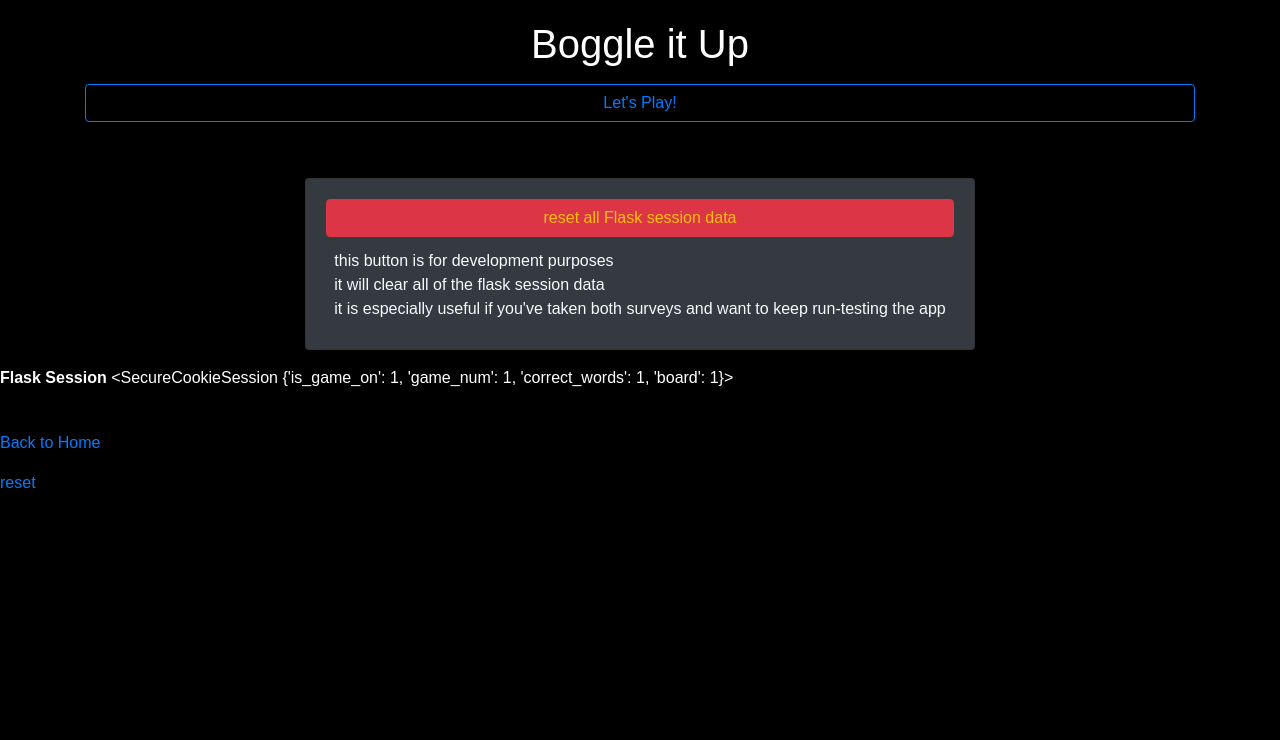
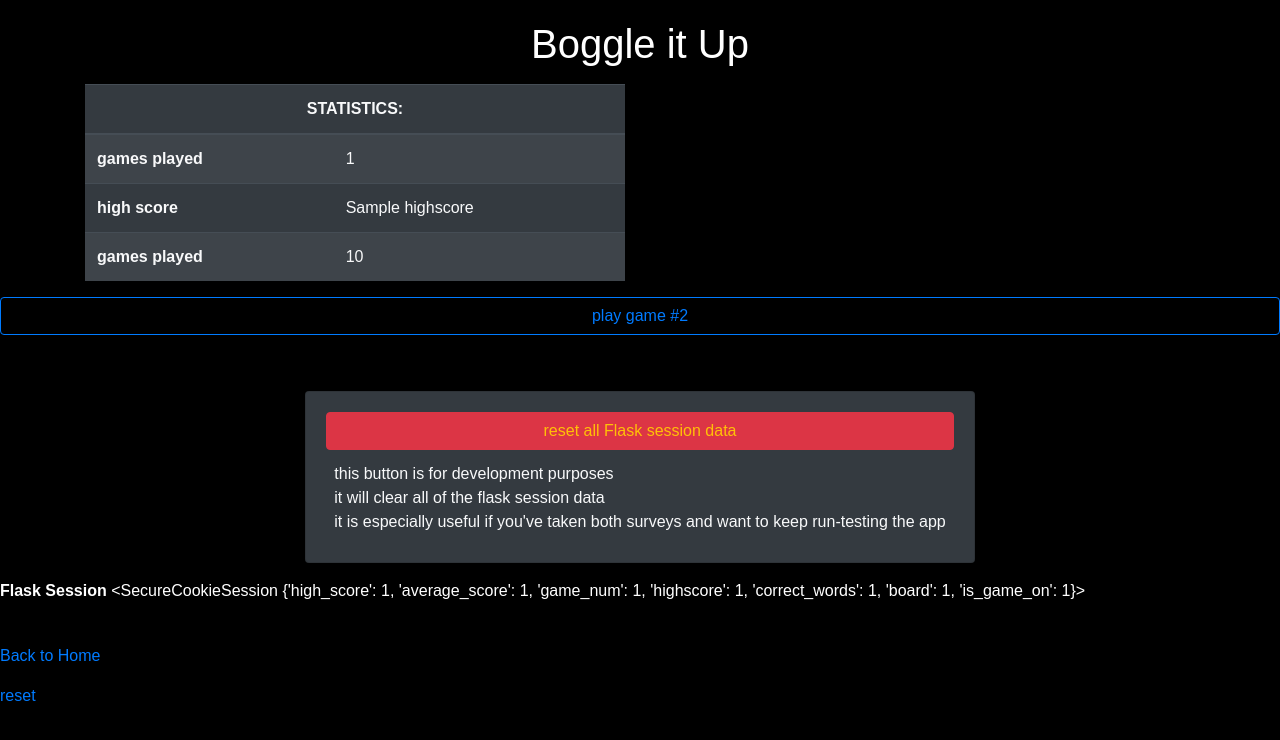
Before and after one commit to kingtor69/flask-boggle, a Flask app: template templates/home.html in a window 1280 px wide. Shown: the top 740 px of the page. Run offline with Flask 2, Linux system fonts and the light colour scheme; the visitor is signed in with stand-in values (Sample User, id 1); the template is opened without the code that fills it: most values are stand-ins (such as "Sample title", 1, 10 or a date in 2020); parts of the project's set-up code (start-up, migrations or seed data) failed here and were passed over; some libraries are stand-ins or nearby versions.

Commit message:
just goofing around, really

```diff
--- a/app.py
+++ b/app.py
@@ -1,27 +1,36 @@
 from flask import Flask, request, render_template, redirect, flash, jsonify, session
 from flask_debugtoolbar import DebugToolbarExtension
+from random import choice
+from boggle import Boggle, this_game, compliments, nicknames
 
 app = Flask(__name__)
 app.config['SECRET_KEY'] = "damn-secret"
 
-
-from boggle import Boggle, this_game
-
-
 @app.route('/')
 def load_home_page():
-    return render_template('home.html')
+    """load home page to display high score, number of games played, average score"""
+
+    highscore = int(session.get('high_score', '0'))
+    average_score = int(session.get('average_score', '0'))
+    game_num = int(session.get('game_num', '0'))
+    # if the game_num says games have been played and either of the other numbers are zero, something is wonky, so just reset and start over
+    if highscore == 0 or averagescore == 0:
+        session.clear()
+    session['highscore'] = highscore
+    session['average_score'] = average_score
+    session['game_num'] = game_num
+    return render_template('home.html', highscore = highscore, game_num = game_num, average_score = average_score)
 
 @app.route('/board')
 def load_board():
-    # game_on = request.args['play']
-    # session['is_game_on'] = game_on
-    # if not game_on:
-    #     flash('something went wrong, please try again', 'info')
-    #     return redirect('/')
+    """set up the board and the game-play form"""
 
-    game_num = session.get('game_num', 0)
-    game_num += 1
+    if not request.args['game_on']:
+        flash('something went wrong, please try again', 'info')
+        return redirect('/')
+
+    # the game number returns from the form is incremented 1 from where it had been previously, so these lines are incrementing the game number
+    game_num = request.args['game_on']
     session['game_num'] = game_num
     correct_words = session.get('correct_words', [])
     this_game = Boggle()
@@ -29,6 +38,8 @@ def load_board():
     session['board'] = board
     flash("Let's play!", "info")
     return render_template('board.html', board = board, len_correct_words = len(correct_words))
+
+
 
 @app.route('/play')
 def play_a_word():
@@ -38,14 +49,13 @@ def play_a_word():
     is_word_valid = this_game.check_valid_word(board, word)
     if is_word_valid == "ok":
         if correct_words.count(word) > 0:
-            flash ("You already got that word.", "info")
+            flash (f"You already got that word, {choice(nicknames)}.", "info")
         else:
             correct_words.append(word)
             session['correct_words'] = correct_words
-            random_compliment = "good one!"
-            flash (random_compliment, "thank_you")
+            flash (choice(compliments), "thanks")
     else:
-        flash (f"Sorry, that word is {is_word_valid}.", "error")
+        flash (f"Sorry, {choice(nicknames)}, that word is {is_word_valid}.", "error")
     return render_template('board.html', board = board, len_correct_words = len(correct_words))
 
 @app.route('/reset')
--- a/boggle.py
+++ b/boggle.py
@@ -31,18 +31,20 @@ class Boggle():
 
     def check_valid_word(self, board, word):
         """Check if a word is a valid word in the dictionary and/or the boggle board"""
+        if len(word) > 2:
+            word_exists = word in self.words
+            valid_word = self.find(board, word.upper())
 
-        word_exists = word in self.words
-        valid_word = self.find(board, word.upper())
-
-        if word_exists and valid_word:
-            result = "ok"
-        elif word_exists and not valid_word:
-            # result message rewritten to be used in flash messages by Tog Kingdon
-            result = "not on this board"
+            if word_exists and valid_word:
+                result = "ok"
+            elif word_exists and not valid_word:
+                # result message rewritten to be used in flash messages by Tog Kingdon
+                result = "not on this board"
+            else:
+                # result message rewritten to be used in flash messages by Tog Kingdon
+                result = "not in our dictionary"
         else:
-            # result message rewritten to be used in flash messages by Tog Kingdon
-            result = "not in our dictionary"
+            result = "too short"
 
         return result
 
@@ -148,3 +150,6 @@ class Boggle():
 
 # from here down is entirely written by Tor Kingdon
 this_game = Boggle()
+
+compliments = ["good one!", "nice", "niiiiice", "beauty, eh?", "slick", "you're killing it!", "daddy needs a new pair of shoes", "snappy!", "momma's gotta bring home the bacon!", "yo", "¡muey caliente!", "delicious", "genau", "trés bien"]
+nicknames = ["slick", "fancypants", "homeslice", "cheeseball", "dog", "tiny", "biggie", "sneaky pie", "homey", "amigo", "knucklehead", "big dog", "two times", "shorty", "punch buggy", "buckethead", "grandma pumpkinhead", "homes", "bobby-bob"]
--- a/static/style.css
+++ b/static/style.css
@@ -34,31 +34,29 @@ tag {
 	color: blue;
 }
 
-table .boggle-board {
+table.boggle-board {
 	font-family: 'Franklin Gothic Medium', 'Arial Narrow', Arial, sans-serif;
 	padding: 0.5rem;
 }
 
-table .boggle-board,
-th {
+th.boggle-board {
 	font-size: 4rem;
 	text-decoration: underline;
 	background-color: #07f;
 	color: white;
-	width: 400px;
+	width: 500px;
 	height: 80px;
 	border: 0.1rem black solid;
 	border-radius: 1vw;
 	padding: 0.2rem;
 }
 
-table .boggle-board,
-td {
+td.boggle-board {
 	font-size: 4rem;
 	background-color: whitesmoke;
 	color: black;
 	font-weight: bolder;
-	width: 80px;
+	width: 100px;
 	height: 80px;
 	border: 0.2rem black solid;
 	border-radius: 1vw;
--- a/templates/base.html
+++ b/templates/base.html
@@ -62,6 +62,8 @@
   <script src="https://code.jquery.com/jquery-3.4.1.slim.min.js" integrity="sha384-J6qa4849blE2+poT4WnyKhv5vZF5SrPo0iEjwBvKU7imGFAV0wwj1yYfoRSJoZ+n" crossorigin="anonymous"></script>
   <script src="https://cdn.jsdelivr.net/npm/popper.js@1.16.0/dist/umd/popper.min.js" integrity="sha384-Q6E9RHvbIyZFJoft+2mJbHaEWldlvI9IOYy5n3zV9zzTtmI3UksdQRVvoxMfooAo" crossorigin="anonymous"></script>
   <script src="https://stackpath.bootstrapcdn.com/bootstrap/4.4.1/js/bootstrap.min.js" integrity="sha384-wfSDF2E50Y2D1uUdj0O3uMBJnjuUD4Ih7YwaYd1iqfktj0Uod8GCExl3Og8ifwB6" crossorigin="anonymous"></script>
+  <!-- axios -->
+  <script src="https://unpkg.com/axios/dist/axios.min.js"></script>
   {% block scripts_before %}{% endblock %}
   <script src="static/app.js"></script>
   {% block scripts_after %}{% endblock %}
--- a/templates/board.html
+++ b/templates/board.html
@@ -10,14 +10,14 @@
             <table class="boggle-board">
                 <thead class="text-center">
                     <tr>
-                        <th colspan="5">Game #{{ session['game_num']}}</td>
+                        <th colspan="5" class="boggle-board text-center">Game #{{ session['game_num']}}</td>
                     </tr>
                 </thead>
                 <tbody>
                     {% for row in range(5) %}
                     <tr>
                     {% for col in range(5) %}
-                        <td class="col text-center" id="{{row}}-{{col}}">{{ board[row][col] }}</td>
+                        <td class="col text-center boggle-board" id="{{row}}-{{col}}">{{ board[row][col] }}</td>
                     {% endfor %}
                     </tr>
                     {% endfor %}
--- a/templates/home.html
+++ b/templates/home.html
@@ -4,12 +4,40 @@
 {% block header %}Boggle it Up{% endblock %}
 {% block content %}
 <div class="container">
-  <div class="d-none">
+  <div class="row d-none">
     <h2>instructions:</h2>
     <p>Maybe I should write some instructions. Maybe I won't, though.</p>
   </div>
+  {% if game_num > 0 %}
+  <div class="row">
+    <div class="col-md-6">
+      <table class="table table-dark table-striped text-light">
+        <thead>
+          <tr>
+            <th scope="col" colspan="2" class="text-center">STATISTICS:</th>
+          </tr>
+        </thead>
+        <tbody>
+          <tr>
+            <th scope="row">games played</th>
+            <td>{{ game_num }}</td>
+          </tr>
+          <tr>
+            <th scope="row">high score</th>
+            <td>{{ highscore }}</td>
+          </tr>
+          <tr>
+            <th scope="row">games played</th>
+            <td>{{ average_score }}</td>
+          </tr>
+        </tbody>
+      </table>
+    </div>
+  </div>
+  {% endif %}
+</div>
 <form action="/board" method="GET">
-    <h2><button class="btn btn-outline-primary rounded btn-block" name="play" value="True">Let's Play!</button></h2>
+    <h2><button class="btn btn-outline-primary rounded btn-block" name="game_on" value="{{ game_num + 1 }}">play game #{{ game_num + 1 }}</button></h2>
   </form>
   <br>
   <br>
```
